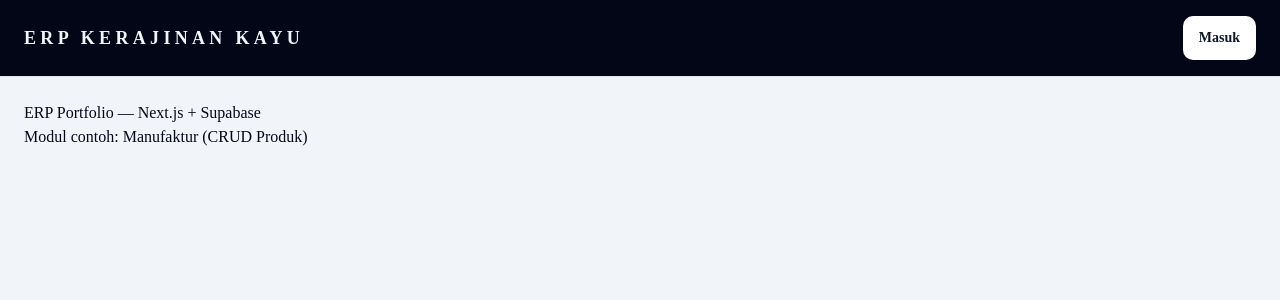
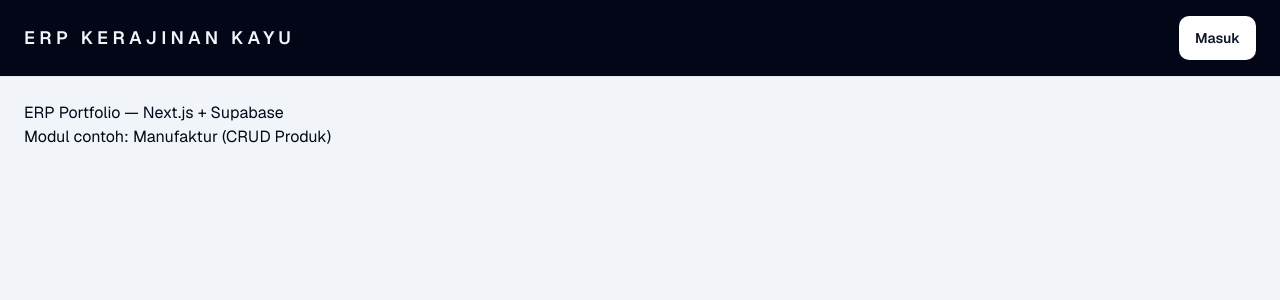
Before and after one commit to elemenpetir/erp-kerajinan-kayu-nextjs, a Next.js app in the folder frontend/: page / in a window 1280 px wide. Shown: the top 300 px of the page. Built offline with nearby package versions, Linux system fonts and the light colour scheme; no server answers.

Commit message:
fix(font): variable Geist pindah ke html agar :root bisa resolve

```diff
--- a/frontend/app/layout.jsx
+++ b/frontend/app/layout.jsx
@@ -12,8 +12,8 @@ export const metadata = {
 
 export default function RootLayout({ children }) {
   return (
-    <html lang="id">
-      <body className={`${geistSans.variable} ${geistMono.variable} antialiased`}>
+    <html lang="id" className={`${geistSans.variable} ${geistMono.variable}`}>
+      <body className="antialiased">
         {children}
         <Toaster position="top-right" />
       </body>
```
